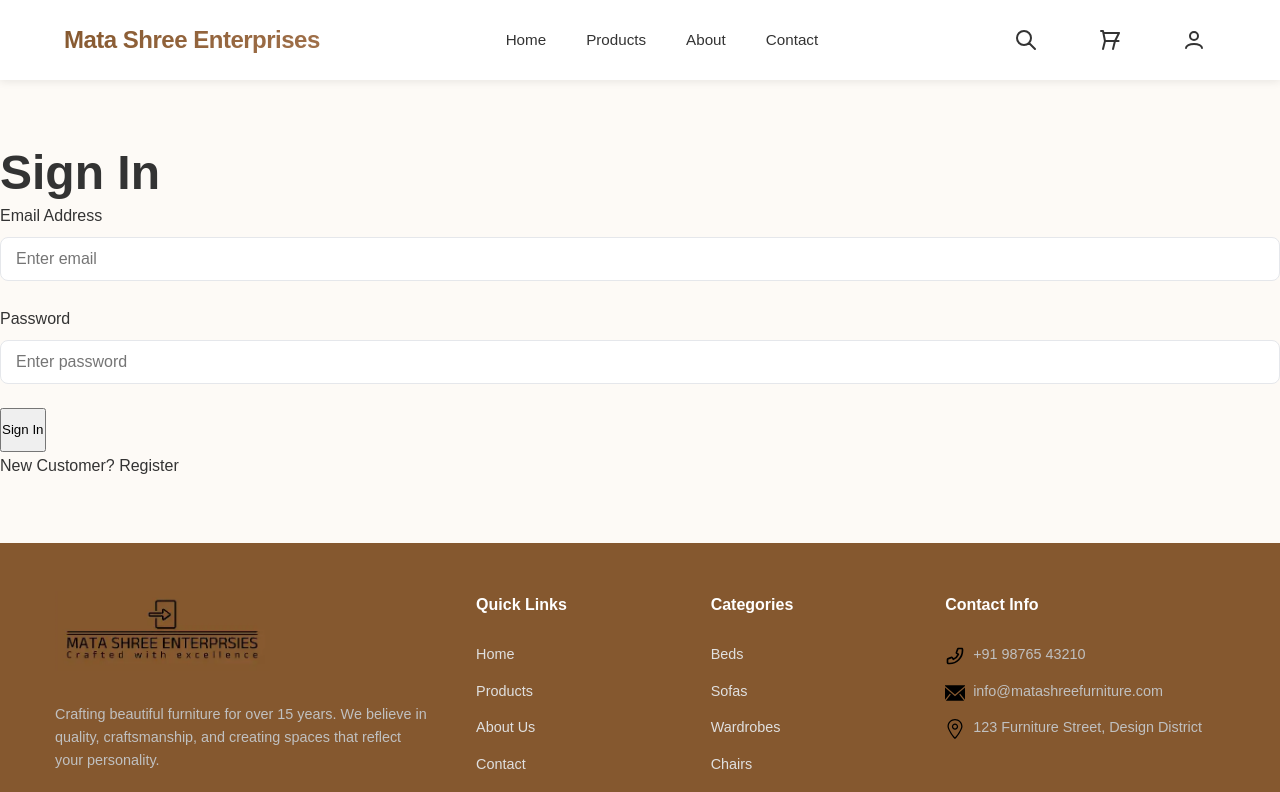
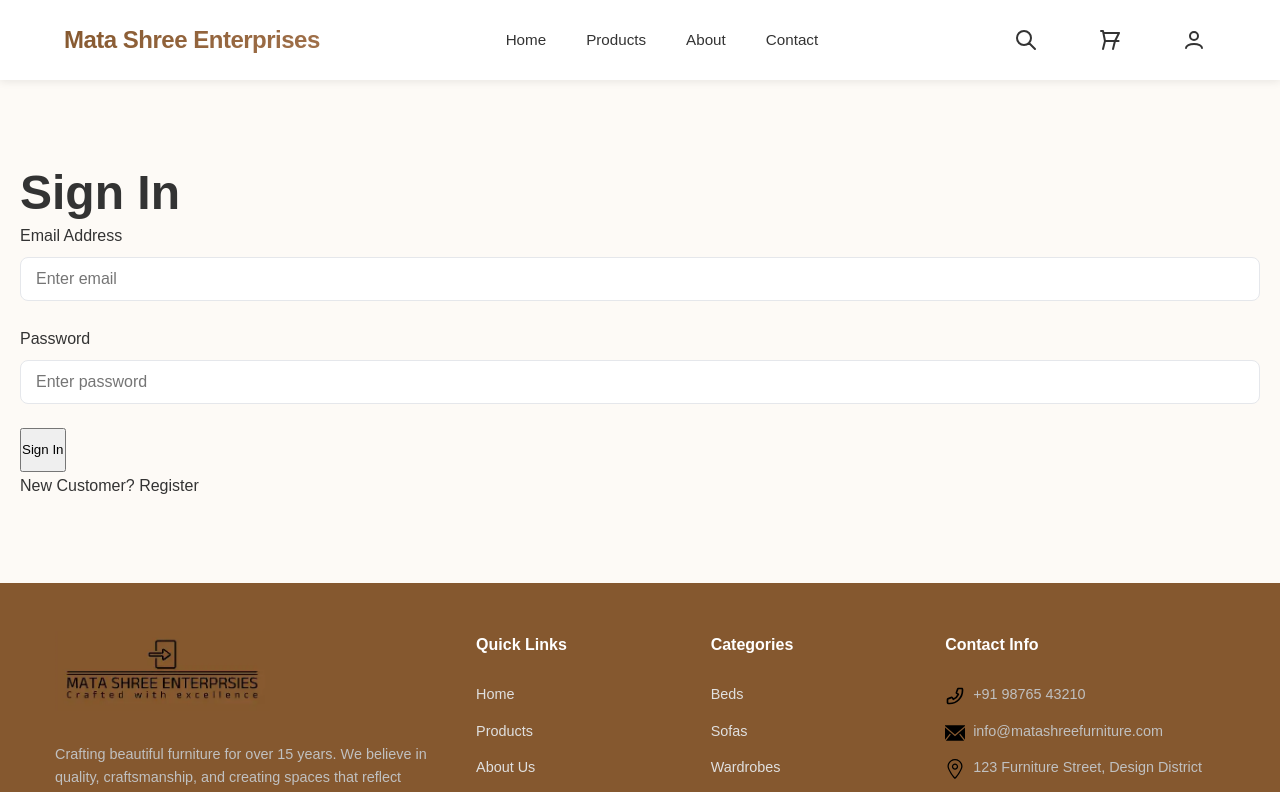
Before and after one commit to Manas22-creator/mata-shree-furniture-ecommerce, a React (Create React App) app in the folder client/: page /login in a window 1280 px wide. Shown: the top 792 px of the page. Built offline with nearby package versions, Linux system fonts and the light colour scheme; no server answers.

Commit message:
Update App.css

```diff
--- a/client/src/App.css
+++ b/client/src/App.css
@@ -791,6 +791,12 @@ main {
     background-color: rgba(58, 138, 110, 0.05);
 }
 
+.form-container{
+    margin: 10px;
+    padding: 10px;
+}
+
+
 .logout-btn-mobile {
     background: var(--clr-accent-green);
     border: none;
```
